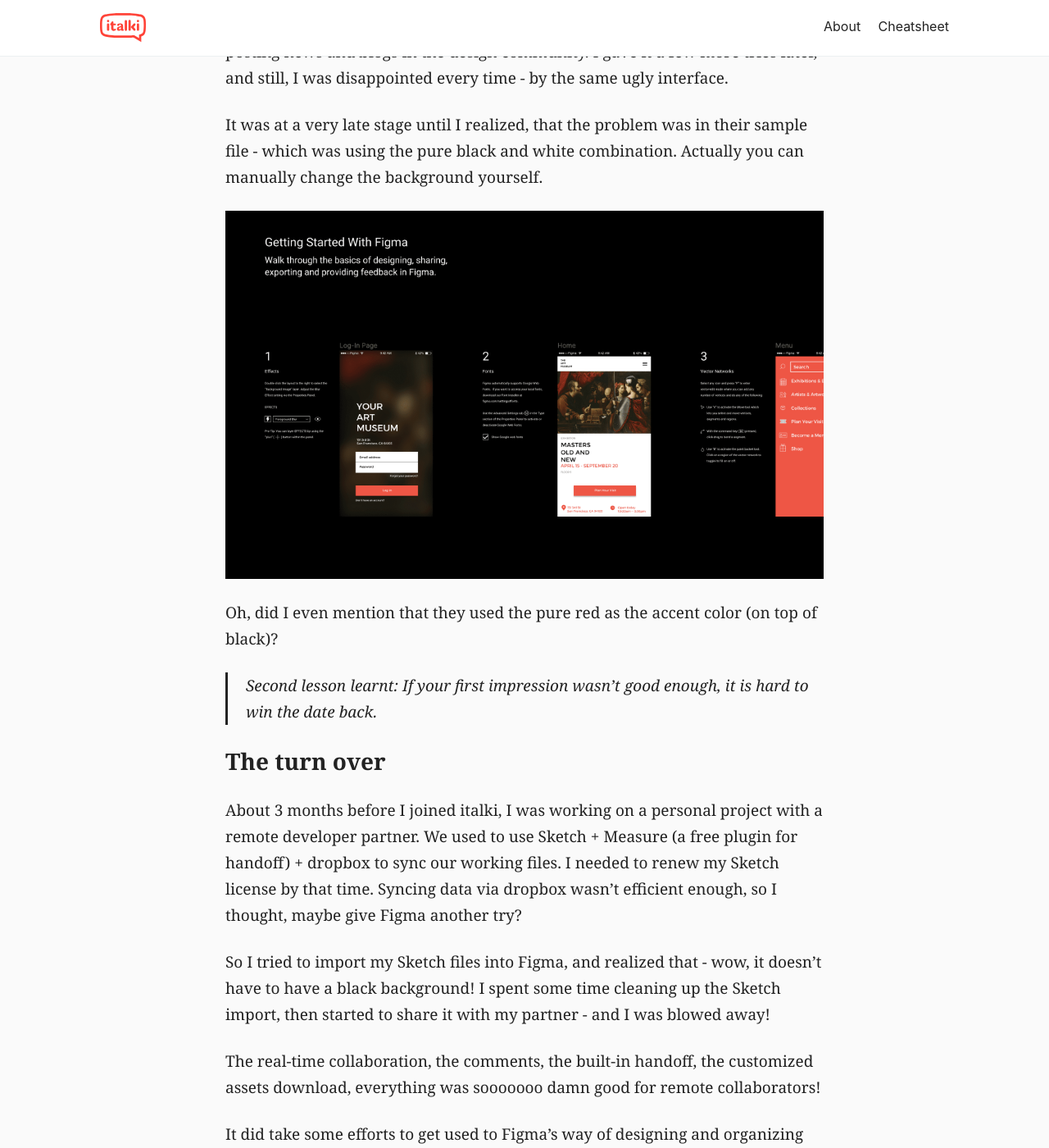
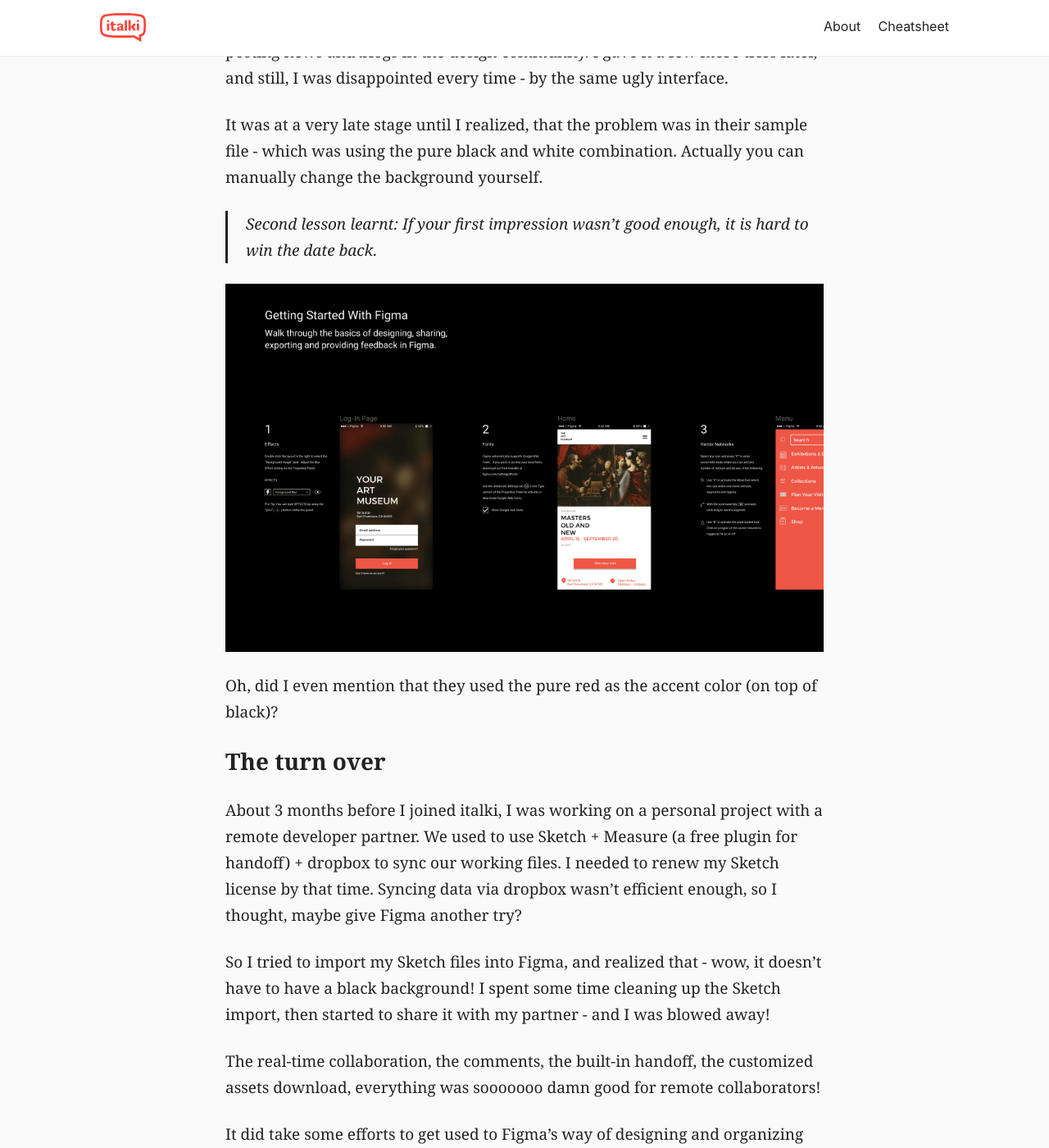
Before and after one commit to shaoju/italkidesign, a Jekyll site: the page built from _posts/2020-03-08-sketch2figma.md, in a window 1280 px wide and 1400 px high, scrolled down 2721 px. Shown: the whole window at 82% size. Built offline with Jekyll 4.4.1, drawn with Linux system fonts in a browser that asks for light colours; part of the change alters nothing that is shown.

```diff
--- a/_posts/2020-03-08-sketch2figma.md
+++ b/_posts/2020-03-08-sketch2figma.md
@@ -39,11 +39,13 @@ The first impression wasn't great, for the following years, Figma was actively p
 
 It was at a very late stage until I realized, that the problem was in their sample file - which was using the pure black and white combination. Actually you can manually change the background yourself.
 
+> Second lesson learnt: If your first impression wasn't good enough, it is hard to win the date back.
+
 ![figma sample](/images/posts/sketch2figma/2.png)
 
 Oh, did I even mention that they used the pure red as the accent color (on top of black)?
 
-> Second lesson learnt: If your first impression wasn't good enough, it is hard to win the date back.
+
 
 ## The turn over
 
@@ -90,8 +92,6 @@ Switching to a new platform is never an easy decision. We need to evaluate the m
 
 The decision was made pretty quick, though. The team were able to get started with Figma basics pretty soon and we migrated a few key files into Figma - it wasn't perfect and lots of manual tweaks had to be done. Our strategy was to use the import as a basic reference, and rebuild everything while designing new features. It worked pretty well.
 
-mbnb
-
 My supervisor, our co-founder and CPO, Yongyue Jiang, was also very supportive on this. He quickly setup the team account and paid the bills. We then quickly replaced the Sketch-to-Zeplin workflow with the all-in-one Figma solution. We did pay necessary communication cost along the way, but generally the transition was much smoother than expected.
 
 ### The Limitations
```
